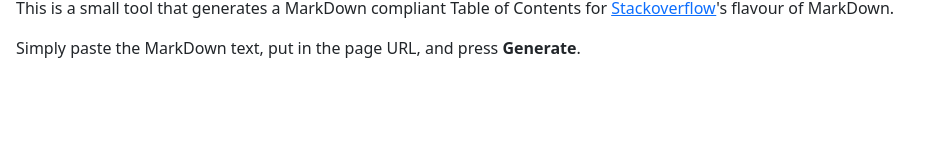
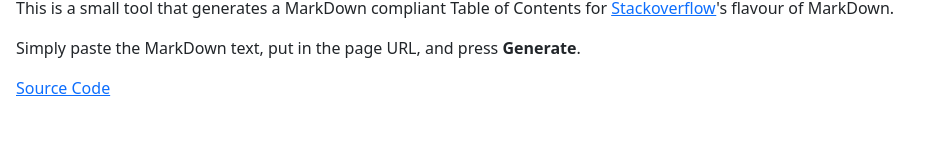
Before and after one commit to DaniruKun/stackoverflow-toc-generator, a React (Create React App) app: page /about in a window 1280 px wide. Shown: the part 148-315 px from the top of the page, without its empty margins (0-939 px from the left). Built offline with nearby package versions, Linux system fonts and the light colour scheme.

Commit message:
Add source code link

```diff
--- a/src/App.js
+++ b/src/App.js
@@ -21,6 +21,7 @@ function About() {
     <h1>About</h1>
     <p className='text-justify'>This is a small tool that generates a MarkDown compliant Table of Contents for <a href='https://stackoverflow.com'>Stackoverflow</a>'s flavour of MarkDown.</p>
     <p>Simply paste the MarkDown text, put in the page URL, and press <b>Generate</b>.</p>
+    <a href="https://github.com/DaniruKun/stackoverflow-toc-generator">Source Code</a>
   </div>
 }
 
```
